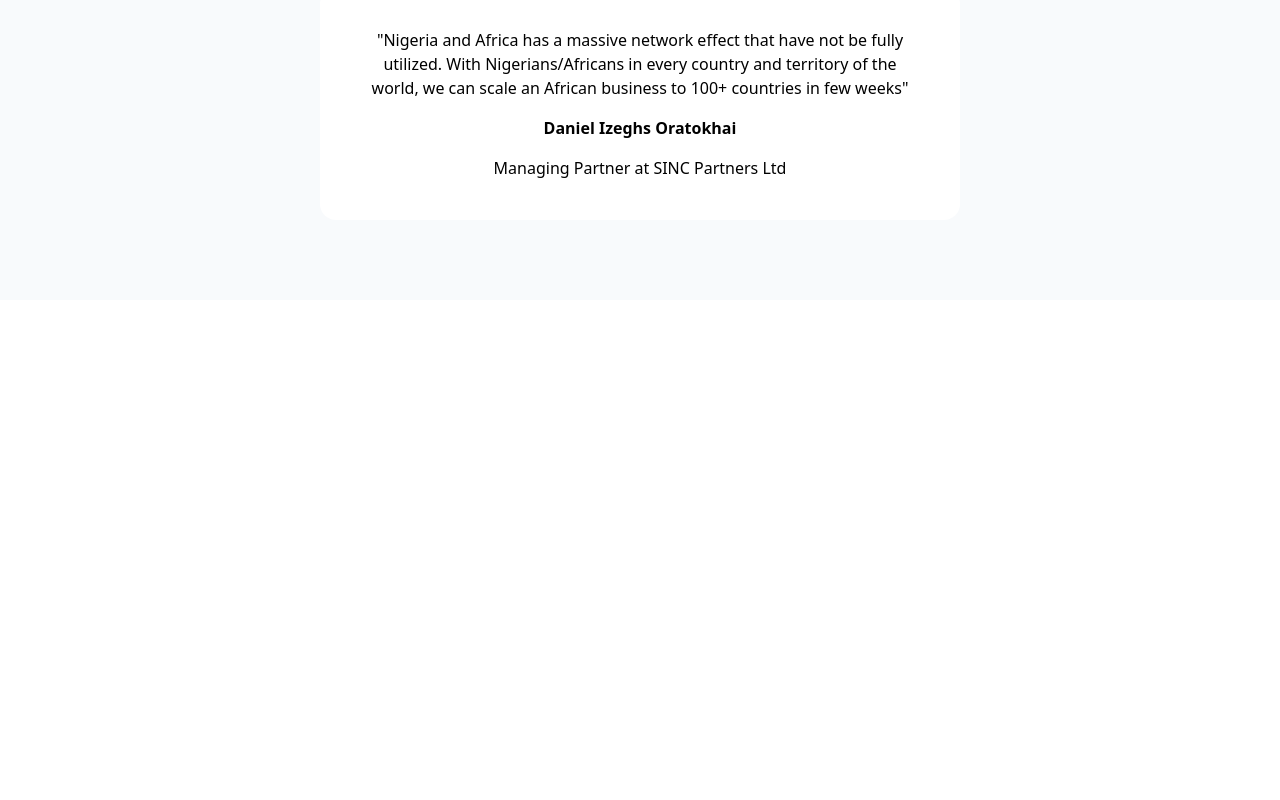
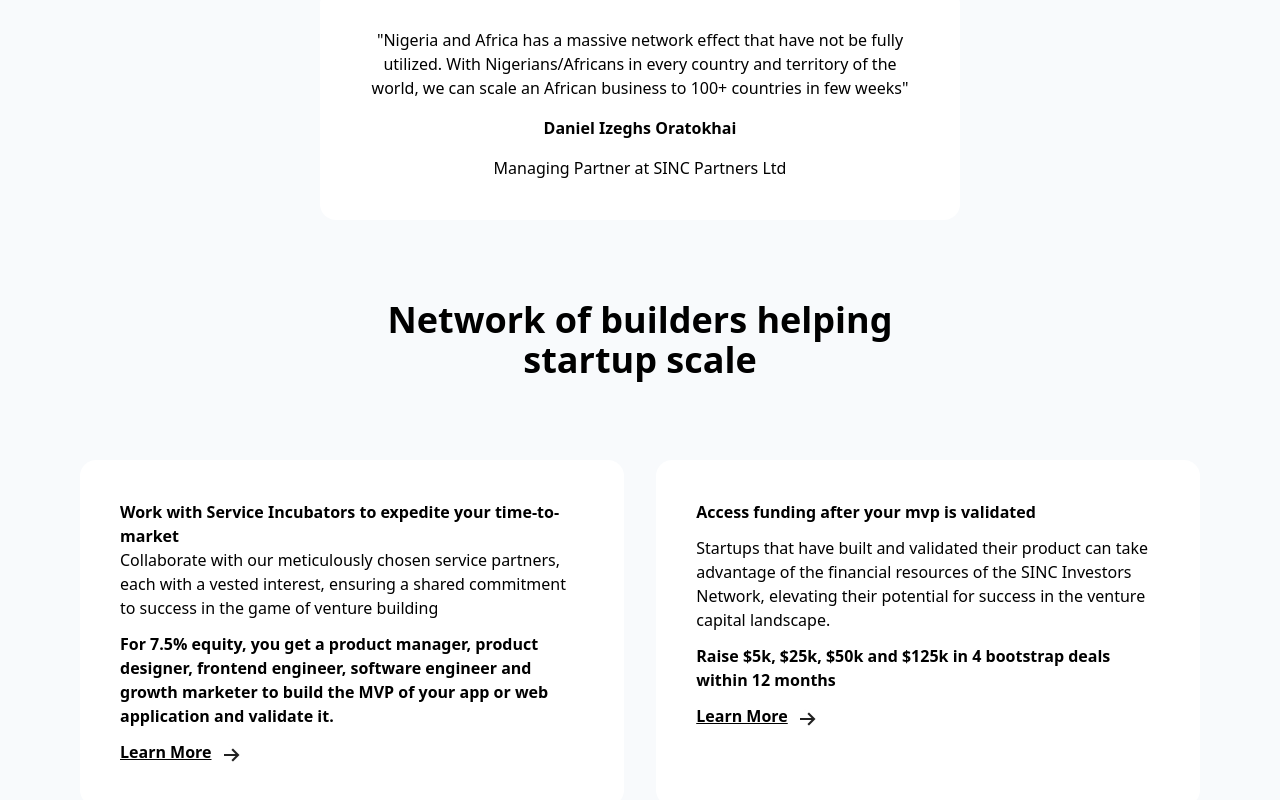
Before and after one commit to janeAnezi/FrontLett-Test, a React (Vite) app: page / in a window 1280 px wide. Shown: the part 683-1483 px from the top of the page. Before the commit the page ends 983 px from the top, so only its background shows below. Built offline with nearby package versions, Linux system fonts and the light colour scheme.

Commit message:
add network component

```diff
--- a/src/App.tsx
+++ b/src/App.tsx
@@ -1,5 +1,6 @@
 import Landing from "./Components/Landing"
 import NavBar from "./Components/NavBar"
+import Network from "./Components/Network"
 import Quote from "./Components/Quote"
 
 function App() {
@@ -10,7 +11,7 @@
         <NavBar />
         <Landing />
         <Quote />
-
+        <Network />
       </div>
     </>
   )
--- a/src/Components/Network.tsx
+++ b/src/Components/Network.tsx
@@ -0,0 +1,28 @@
+import rightarrow from "../assets/icons/down-right-1.jpg"
+
+function Network(): JSX.Element {
+  return (
+    <div className="bg-slate-50 ">
+        <div className="text-center">
+            <h1 className="font-bold text-4xl mb-20">Network of builders helping <br /> startup scale</h1>
+            <div className="flex mx-20 pb-20">
+                <div className="bg-white mr-4 p-10 rounded-2xl text-left">
+                    <p className="font-semibold">Work with Service Incubators to expedite your time-to-market</p>
+                    <p className="">Collaborate with our meticulously chosen service partners, each with a vested interest, ensuring a shared commitment to success in the game of venture building</p>
+                    <p className="font-semibold py-3">For 7.5% equity, you get a product manager, product designer, frontend engineer, software engineer and growth marketer to build the MVP of your app or web application and validate it.</p>
+                    <p className="flex"><a href="http://" className="underline font-semibold mr-2">Learn More</a> <img className="pt-1" src={rightarrow} alt="right arrow" /></p>
+                </div>
+                <div className="bg-white ml-4 p-10 rounded-2xl text-left">
+                    <p className="font-semibold pb-3">Access funding after your mvp is validated</p>
+                    <p>Startups that have built and validated their product can take advantage of the financial resources of the SINC Investors Network, elevating their potential for success in the venture capital landscape.</p>
+                    <p className="font-semibold py-3">Raise $5k, $25k, $50k and $125k in 4 bootstrap deals within 12 months </p>
+                    <p className="flex"><a href="http://" className="underline font-semibold mr-2">Learn More</a> <img className="pt-1" src={rightarrow} alt="right arrow" /></p>
+                </div>
+
+            </div>
+        </div>
+    </div>
+  )
+}
+
+export default Network
```
Also changed, not shown: src/assets/icons/down-right-1.jpg (added).
